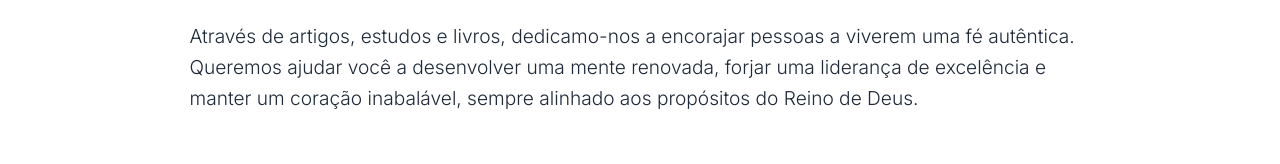
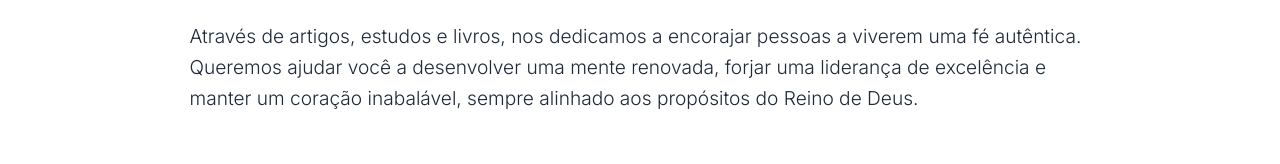
Before and after one commit to danub-io/github.io, an Astro site: page /sobre in a window 1280 px wide. Shown: the part 855-1019 px from the top of the page. Built offline with nearby package versions, Linux system fonts and the light colour scheme; Astro itself is replaced by a stand-in of ours; a web font is replaced by a local one.

Commit message:
Fix typo in 'dedicamo-nos' to 'nos dedicamos'

```diff
--- a/src/content/about/-index.md
+++ b/src/content/about/-index.md
@@ -16,4 +16,4 @@ Bem-vindo ao GospelReads. Este espaço nasceu do desejo profundo de resgatar a r
 
 Nossa missão é atuar como uma ponte entre a sabedoria inesgotável da Palavra de Deus e os complexos dilemas da vida moderna. Acreditamos que o Evangelho não se restringe aos domingos, mas deve permear nossa vocação, nossa mente e nossos relacionamentos.
 
-Através de artigos, estudos e livros, dedicamo-nos a encorajar pessoas a viverem uma fé autêntica. Queremos ajudar você a desenvolver uma mente renovada, forjar uma liderança de excelência e manter um coração inabalável, sempre alinhado aos propósitos do Reino de Deus.
+Através de artigos, estudos e livros, nos dedicamos a encorajar pessoas a viverem uma fé autêntica. Queremos ajudar você a desenvolver uma mente renovada, forjar uma liderança de excelência e manter um coração inabalável, sempre alinhado aos propósitos do Reino de Deus.
```
